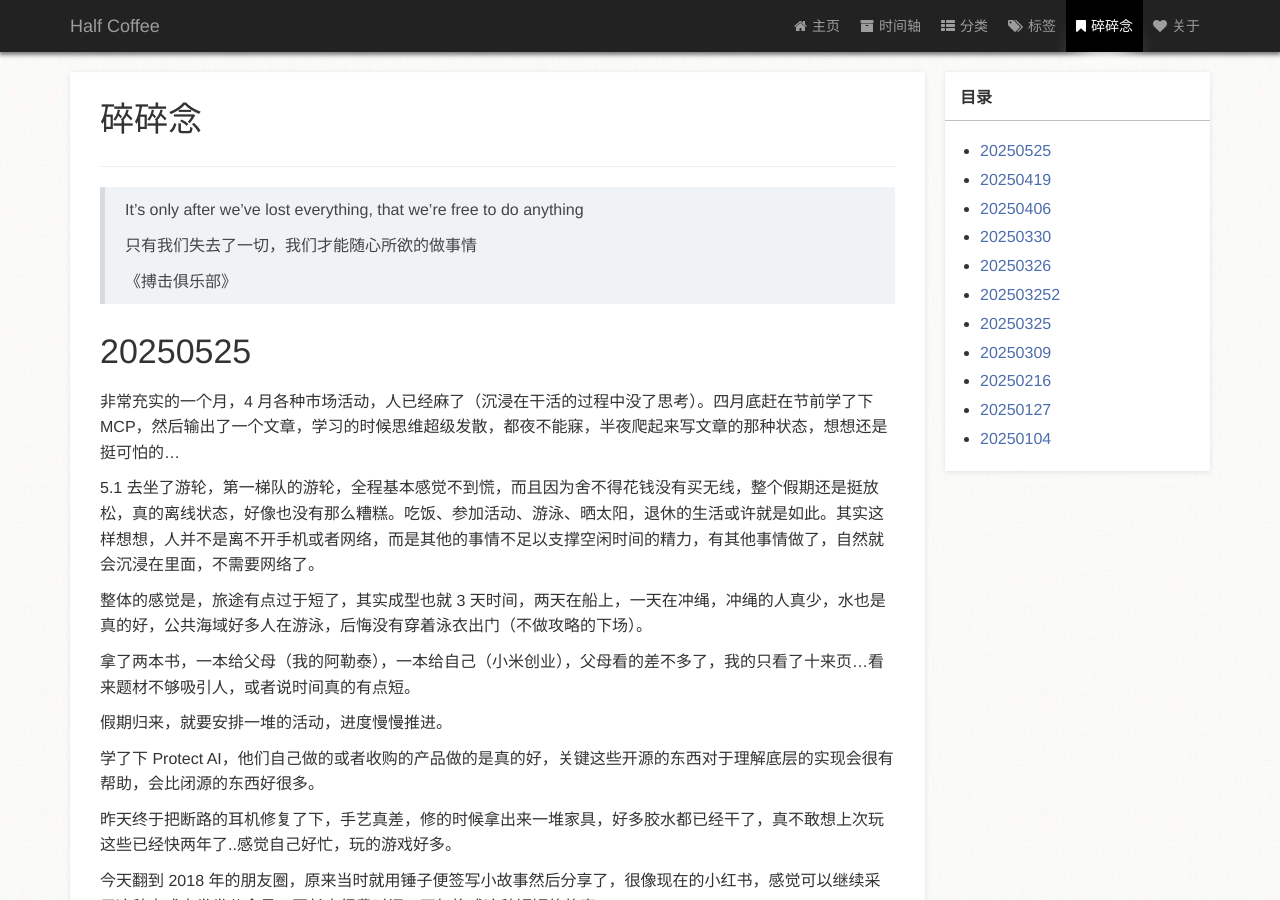
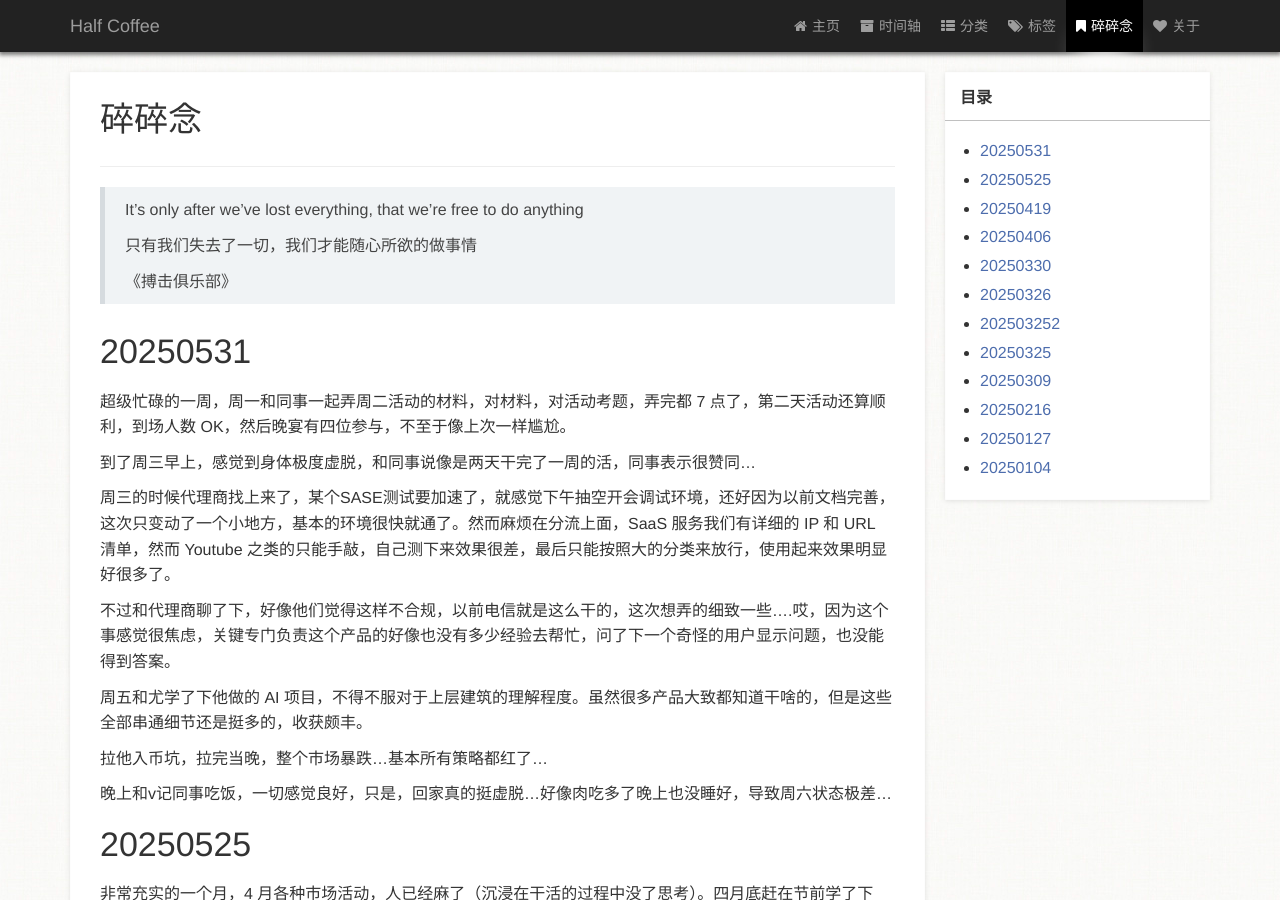
Before and after one commit to zm1990s/halfcoffee, a Jekyll site: the page built from page/3碎碎念.md, in a window 1280 px wide and 900 px high. Built offline with Jekyll 4.4.1, drawn with Linux system fonts in a browser that asks for light colours; a style sheet for code colours, icons or effects is not loaded.

Commit message:
20250531

```diff
--- a/page/3碎碎念.md
+++ b/page/3碎碎念.md
@@ -15,6 +15,22 @@ type: page
 > 《搏击俱乐部》
 
 
+
+# 20250531
+
+超级忙碌的一周，周一和同事一起弄周二活动的材料，对材料，对活动考题，弄完都 7 点了，第二天活动还算顺利，到场人数 OK，然后晚宴有四位参与，不至于像上次一样尴尬。
+
+到了周三早上，感觉到身体极度虚脱，和同事说像是两天干完了一周的活，同事表示很赞同...
+
+周三的时候代理商找上来了，某个SASE测试要加速了，就感觉下午抽空开会调试环境，还好因为以前文档完善，这次只变动了一个小地方，基本的环境很快就通了。然而麻烦在分流上面，SaaS 服务我们有详细的 IP 和 URL 清单，然而 Youtube 之类的只能手敲，自己测下来效果很差，最后只能按照大的分类来放行，使用起来效果明显好很多了。
+
+不过和代理商聊了下，好像他们觉得这样不合规，以前电信就是这么干的，这次想弄的细致一些....哎，因为这个事感觉很焦虑，关键专门负责这个产品的好像也没有多少经验去帮忙，问了下一个奇怪的用户显示问题，也没能得到答案。
+
+周五和尤学了下他做的 AI 项目，不得不服对于上层建筑的理解程度。虽然很多产品大致都知道干啥的，但是这些全部串通细节还是挺多的，收获颇丰。
+
+拉他入币坑，拉完当晚，整个市场暴跌...基本所有策略都红了...
+
+晚上和v记同事吃饭，一切感觉良好，只是，回家真的挺虚脱...好像肉吃多了晚上也没睡好，导致周六状态极差...
 
 # 20250525
 
```
